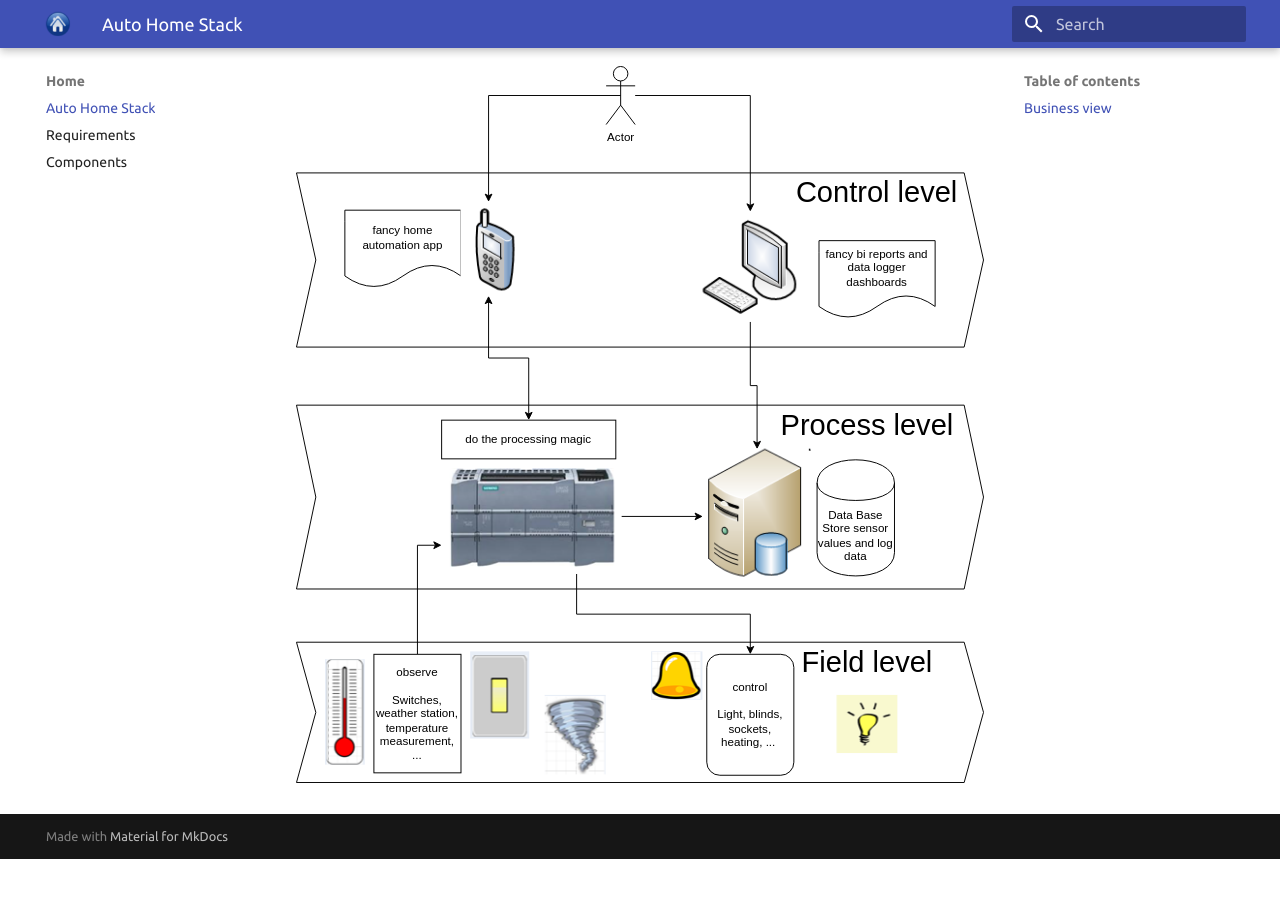
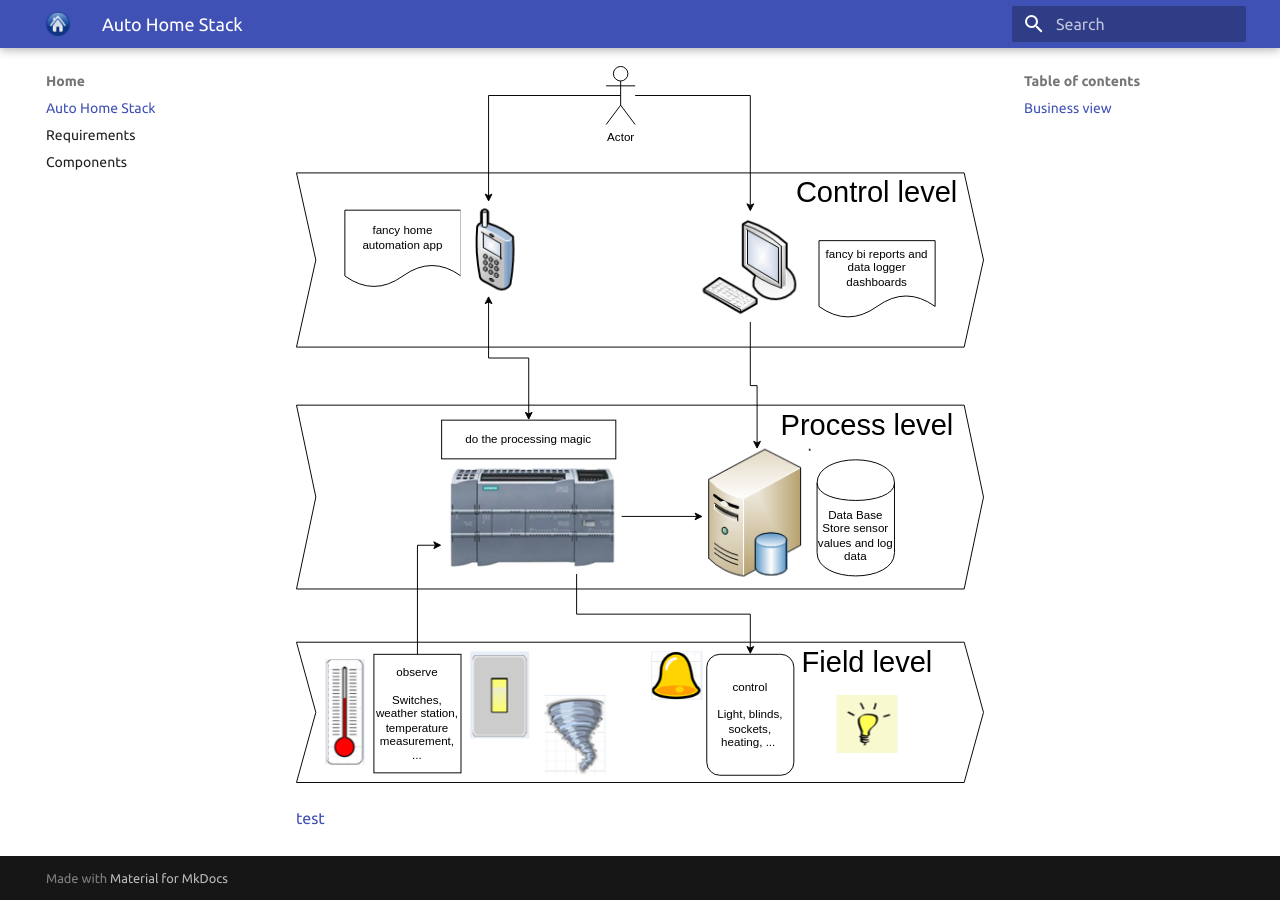
Before and after one commit to alexkratzer/autohomestack, an MkDocs documentation site: the page built from docs/index.md, in a window 1280 px wide and 900 px high, scrolled down 635 px. Built offline with MkDocs 1.6.1 and Material for MkDocs 9.7.7, drawn with Linux system fonts in a browser that asks for light colours; before the commit the page ends 1494 px from its top, so only the background shows below that.

Commit message:
add node red flows

```diff
--- a/docs/index.md
+++ b/docs/index.md
@@ -15,3 +15,5 @@ As a central control system I use NodeRed which provides a webserver for operati
 ## Business view
 
 ![business_view.svg](drawio/business_view.svg)
+
+[test](../node_red_flows/test.md)
--- a/mkdocs.yml
+++ b/mkdocs.yml
@@ -22,7 +22,6 @@ nav:
         - devices:              level_field/field_level.md
     - Multiroom:
         - multiroom:            multiroom/my_multiroom.md
-
     - About:
         - References:           'references.md'
         - Hints:                hints.md
```
Also changed, not shown: 7 other files.
